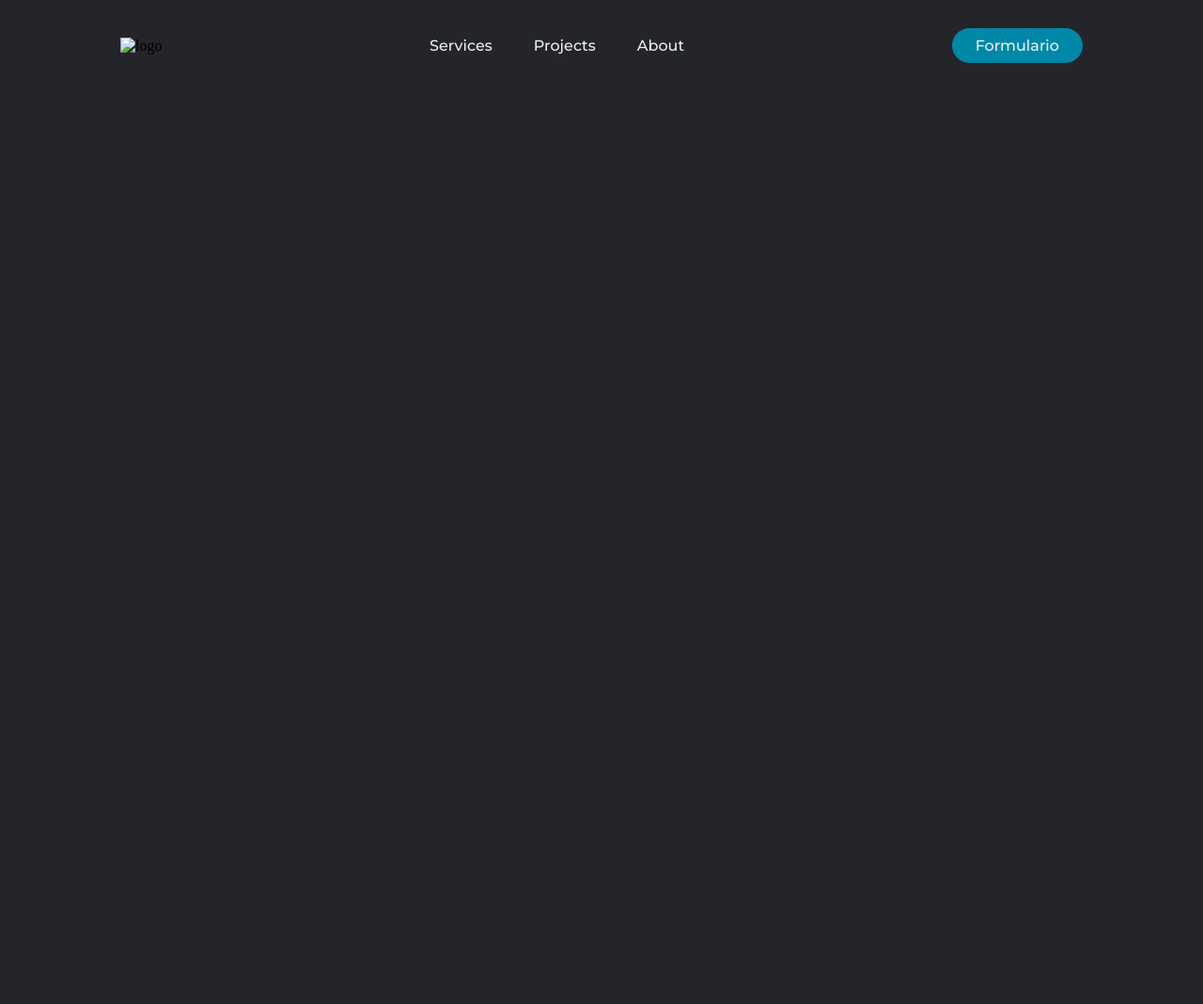
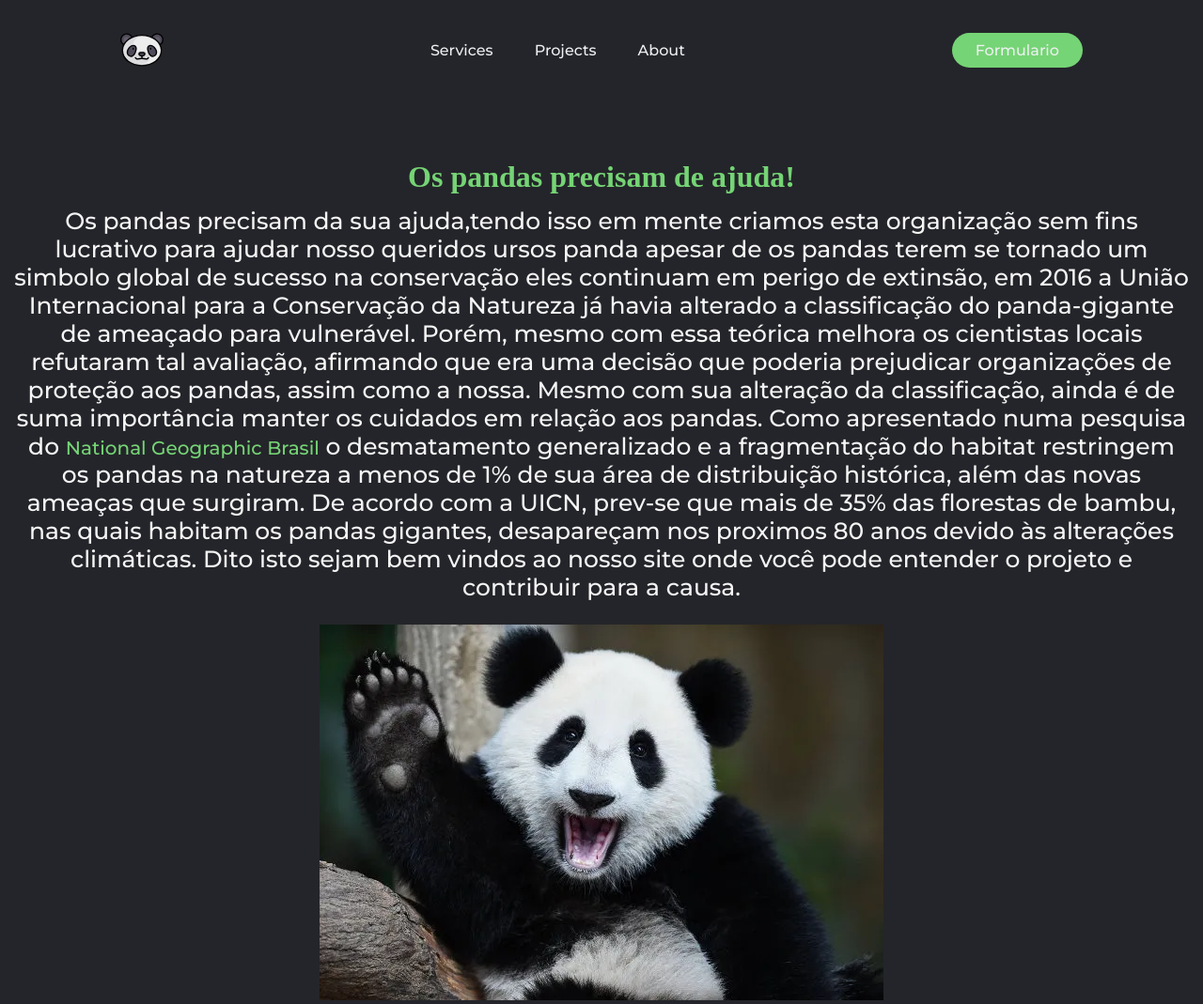
Before and after one commit to guigutox/PP1_GuilhermeFernandes, a plain HTML site: page index.html in a window 1280 px wide. Shown: the whole page at 94% size. Before the commit the page ends 800 px from the top, so only its background shows below. Drawn offline with Linux system fonts and the light colour scheme.

Commit message:
Pagina Inicial Concluida
Pagina home concluída, adição de icon, fav icon, texto e imagem.

```diff
--- a/index.html
+++ b/index.html
@@ -5,6 +5,7 @@
     <meta http-equiv="X-UA-Compatible" content="IE=edge">
     <meta name="viewport" content="width=device-width, initial-scale=1.0">
     <link rel="stylesheet" href="styles/styleP.css">
+    <link rel="shorcut icon" href="imagens/pandafav.ico">
     <title>Salve Pandas</title>
 
 
@@ -12,7 +13,7 @@
 <body>
 
     <header>
-        <img class="logo" src="" alt="logo">
+        <img class="logo" src="imagens/pandaIcon.svg" alt="logo" width="4.5%">
         <nav>
             <ul class="nav_links">
                 <li><a href="#">Services</a></li>
@@ -24,13 +25,32 @@
     </header>
 
 
-    <div>
-        <div>
 
-        </div>
+    <h1>
+        Os pandas precisam de ajuda!
+    </h1>
 
 
+
+    <p class="texto">
+            Os pandas precisam da sua ajuda,tendo isso em mente criamos esta organização sem fins lucrativo para ajudar nosso queridos ursos panda apesar de os pandas terem se
+            tornado um simbolo global de sucesso na conservação eles continuam em perigo de extinsão, em 2016
+            a União Internacional para a Conservação da Natureza já havia alterado a classificação do panda-gigante de ameaçado para vulnerável. Porém, mesmo com essa teórica
+            melhora os cientistas locais refutaram tal avaliação, afirmando que era uma decisão que poderia prejudicar organizações de proteção aos pandas, assim como a nossa.
+            Mesmo com sua alteração da classificação, ainda é de suma importância manter os cuidados em relação aos pandas. Como apresentado numa pesquisa do <a href="https://www.nationalgeographicbrasil.com/animais/2021/09/pandas-foram-retirados-da-lista-de-especies-ameacadas-na-china-mas-riscos-persistem">National Geographic Brasil</a>  o
+            desmatamento generalizado e a fragmentação do habitat restringem os pandas na natureza a menos de 1% de sua área de distribuição histórica, além das novas ameaças que surgiram.
+            De acordo com a UICN, prev-se que mais de 35% das florestas de bambu, nas quais habitam os pandas gigantes, desapareçam nos proximos 80 anos devido às alterações climáticas.
+            Dito isto sejam bem vindos ao nosso site onde você pode entender o projeto e contribuir para a causa.
+    </p>
+
+
+    <div class="flex-container">
+        <div class="flex-item">
+            <img src="imagens/panda.webp" alt="" class="imagem">
+        </div>
     </div>
+
+
 
 
 
--- a/styles/styleP.css
+++ b/styles/styleP.css
@@ -42,12 +42,12 @@ header{
 }
 
 .nav_links li a:hover{
-    color: #0088a9;
+    color: rgb(117, 212, 117);
 }
 
 button{
     padding: 9px 25px;
-    background-color: rgba(0, 136, 169, 1);
+    background-color: rgba(117, 212, 117, 1);
     border: none;
     border-radius: 50px;
     cursor: pointer;
@@ -55,5 +55,53 @@ button{
 }
 
 button:hover{
-    background-color: rgba(0, 136, 169, 0.8);
+    background-color: rgb(70, 129, 70, 0.8);
 }
+
+
+.texto{
+    font-family: "Montserrat", sans-serif;
+    font-size: 25px;
+    margin-top: 1%;
+    padding-left: 1%;
+    padding-right: 1%;
+    text-align: center;
+    border-radius: 10px;
+    color: whitesmoke;
+
+}
+
+.texto > a{
+    font-family: "Montserrat", sans-serif;
+    text-decoration: none;
+    background-color:#24252a;
+    font-size: 20px;
+    color: rgb(117, 212, 117);
+
+}
+
+
+
+h1{
+    text-align: center;
+    margin-top: 5%;
+    color: rgb(117, 212, 117);
+
+}
+
+.flex-container{
+    display: flex;
+    justify-content: center;
+    flex-direction: center;
+    margin-top: 2%;
+}
+
+.flex-item{
+    height: 10%;
+}
+
+.imagem:hover{
+    transform: scale(1.05);
+    cursor: pointer;
+    background-color: #3d3e41;
+}
```
Also changed, not shown: imagens/pandaIcon.svg (added), imagens/pandafav.ico (added).
